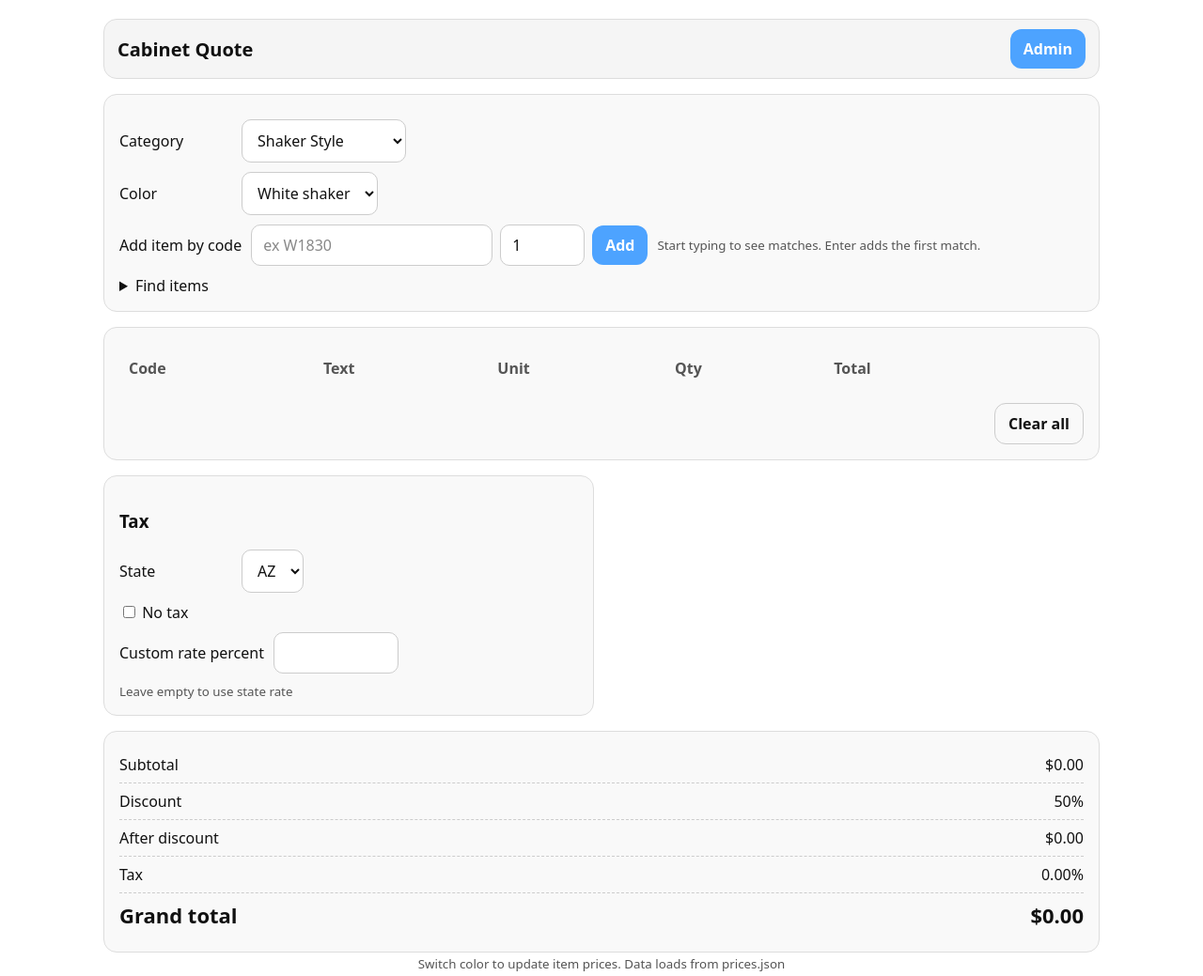
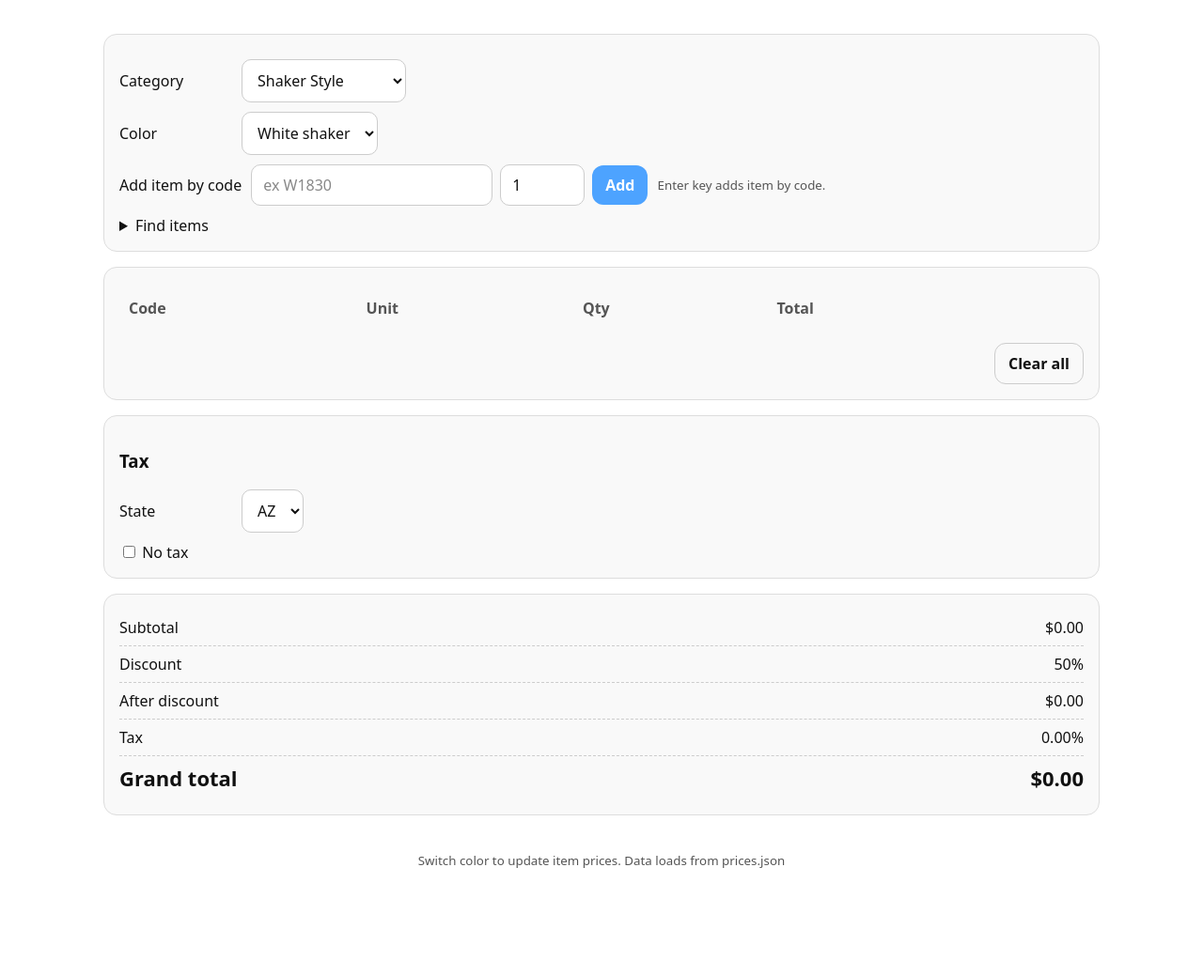
Before and after one commit to c16gxy0/cabinet_quote_app, a plain HTML site: page index.html in a window 1280 px wide. Shown: the whole page at 94% size. After the commit the page ends 926 px from the top, so only its background shows below. Drawn offline with Linux system fonts and the light colour scheme.

Commit message:
Update index.html

```diff
--- a/index.html
+++ b/index.html
@@ -7,24 +7,18 @@
     <link rel="stylesheet" href="styles.css"/>
   </head>
   <body>
-    <div class="wrap">
-      <header class="bar">
-        <h1>Cabinet Quote</h1>
-        <div class="spacer"></div>
-        <button id="adminBtn" class="btn">Admin</button>
-      </header>
-
+    <div class="wrap grid-2col">
+      <!-- Left side: selection and picking controls -->
+      <div class="left-panel">
         <section class="panel">
           <div class="row">
             <label for="categorySelect">Category</label>
             <select id="categorySelect"></select>
           </div>
-
           <div class="row">
             <label for="colorSelect">Color</label>
             <select id="colorSelect"></select>
           </div>
-
           <div class="row">
             <label for="codeInput">Add item by code</label>
             <div class="hstack">
@@ -33,25 +27,24 @@
               <button id="addBtn" class="btn">Add</button>
             </div>
             <small id="codeHelp" class="muted">
-            Start typing to see matches. Enter adds the first match.
+              Enter key adds item by code.
             </small>
           </div>
-
           <div class="row">
             <details>
               <summary>Find items</summary>
-            <input id="searchInput" placeholder="search code or text" />
               <div id="results" class="results"></div>
             </details>
           </div>
         </section>
-
+      </div>
+      <!-- Right side: picked items, tax, total etc -->
+      <div class="right-panel">
         <section class="panel">
           <table id="itemsTable">
             <thead>
               <tr>
                 <th>Code</th>
-              <th>Text</th>
                 <th>Unit</th>
                 <th>Qty</th>
                 <th>Total</th>
@@ -64,9 +57,7 @@
             <button id="clearBtn" class="btn ghost">Clear all</button>
           </div>
         </section>
-
-      <section class="grid two">
-        <div class="panel">
+        <section class="panel">
           <h3>Tax</h3>
           <div class="row">
             <label for="locationSelect">State</label>
@@ -78,30 +69,7 @@
               No tax
             </label>
           </div>
-          <div class="row">
-            <label for="taxInput">Custom rate percent</label>
-            <input id="taxInput" type="number" step="0.01" min="0" max="25" />
-            <small class="muted">Leave empty to use state rate</small>
-          </div>
-        </div>
-
-        <div class="panel" id="adminPanel" style="display:none">
-          <h3>Admin only</h3>
-          <div class="row">
-            <label for="discountInput">Discount percent</label>
-            <input id="discountInput" type="number" step="0.1" min="0" max="100" />
-          </div>
-          <div class="row">
-            <label for="labelInput">Quote label</label>
-            <input id="labelInput" placeholder="optional note" />
-          </div>
-          <div class="row">
-            <button id="lockBtn" class="btn danger">Lock admin</button>
-            <small class="muted">Admin stays unlocked in this browser until you lock</small>
-          </div>
-        </div>
         </section>
-
         <section class="panel totals">
           <div class="line">
             <span>Subtotal</span>
@@ -124,11 +92,11 @@
             <span id="grandTotalTxt">$0.00</span>
           </div>
         </section>
-
-      <footer class="muted center">
+      </div>
+    </div>
+    <footer class="muted center" style="margin-top:16px">
       <small>Switch color to update item prices. Data loads from prices.json</small>
     </footer>
-    </div>
     <script src="app.js"></script>
   </body>
 </html>
```
Lines whose indentation alone changed are shown as unchanged.
